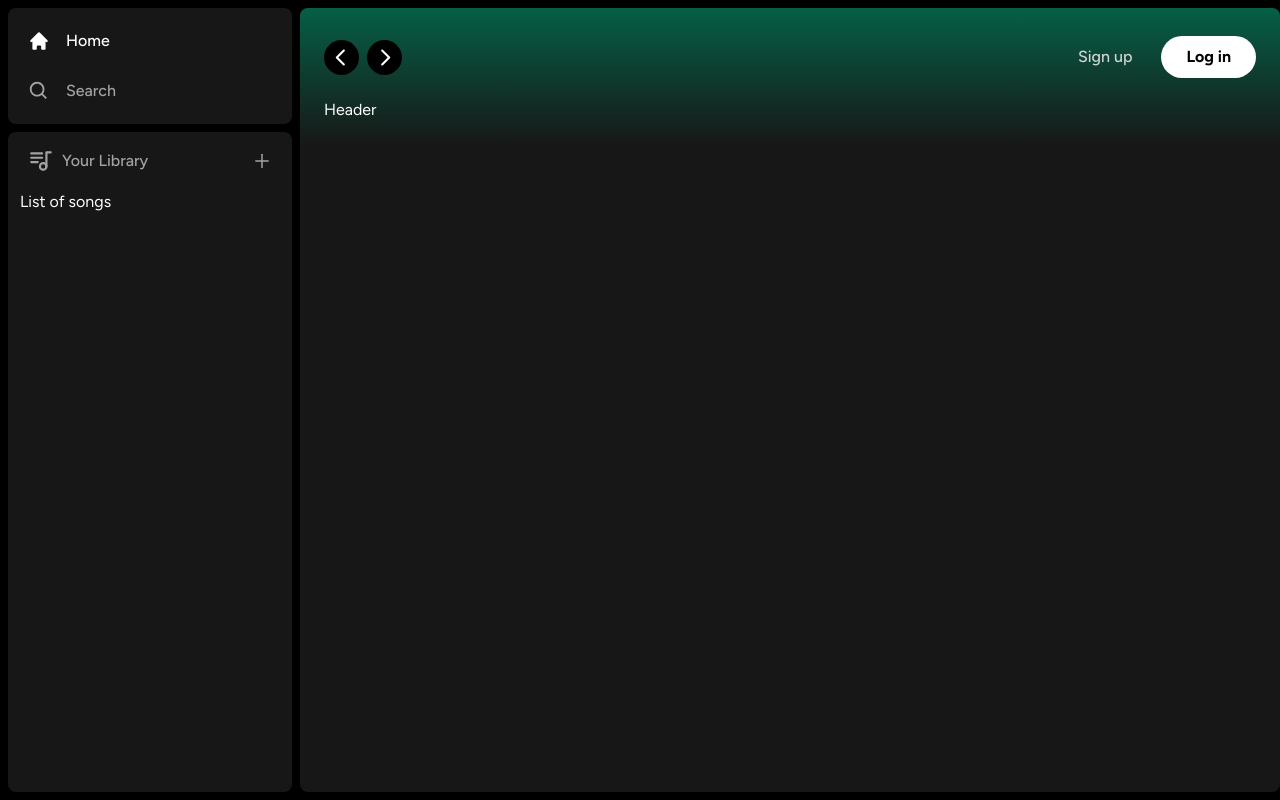
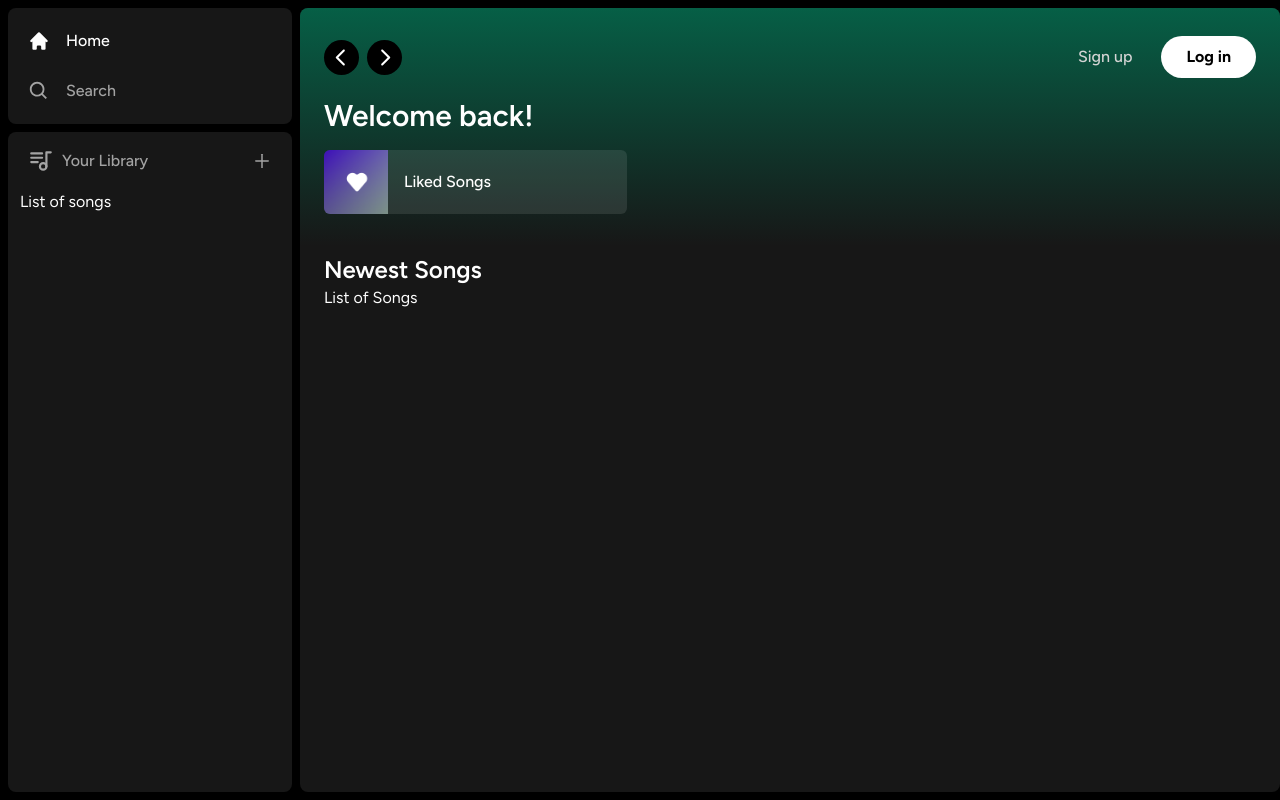
Before and after one commit to nikolayhotim1/spotify-clone, a Next.js app: page / in a window 1280 px wide. Built offline with nearby package versions, Linux system fonts and the light colour scheme.

Commit message:
feature: add some new elements to layout

```diff
--- a/src/app/(site)/page.tsx
+++ b/src/app/(site)/page.tsx
@@ -1,9 +1,31 @@
 import { Header } from '@/components/Header'
+import { ListItem } from '@/components/ListItem'
 
 export default function Home() {
 	return (
 		<div className='bg-neutral-900 rounded-lg h-full w-full overflow-hidden overflow-y-auto'>
-			<Header>Header</Header>
+			<Header>
+				<div className='mb-2'>
+					<h1 className='text-white text-3xl font-semibold'>
+						Welcome back!
+					</h1>
+					<div className='grid grid-cols-1 sm:grid-cols-2 xl:grid-cols-3 2xl:grid-cols-4 gap-3 mt-4'>
+						<ListItem
+							image='/images/liked.png'
+							name='Liked Songs'
+							href='liked'
+						/>
+					</div>
+				</div>
+			</Header>
+			<div className='mt-2 mb-7 px-6'>
+				<div className='flex justify-between items-center'>
+					<h1 className='text-white text-2xl font-semibold'>
+						Newest Songs
+					</h1>
+				</div>
+				<div>List of Songs</div>
+			</div>
 		</div>
 	)
 }
--- /dev/null
+++ b/src/components/ListItem.tsx
@@ -0,0 +1,40 @@
+'use client'
+
+import Image from 'next/image'
+import { useRouter } from 'next/navigation'
+import { FaPlay } from 'react-icons/fa'
+
+interface ListItemProps {
+	image: string
+	name: string
+	href: string
+}
+
+export function ListItem({ image, name, href }: ListItemProps) {
+	const router = useRouter()
+
+	function handleClick() {
+		//
+		router.push(href)
+	}
+
+	return (
+		<button
+			className='relative group flex items-center rounded-md overflow-hidden gap-x-4 bg-neutral-100/10 cursor-pointer hover:bg-neutral-100/20 transition pr-4'
+			onClick={handleClick}
+		>
+			<div className='relative min-h-[64px] min-w-[64px]'>
+				<Image
+					className='object-cover'
+					fill
+					src={image}
+					alt='Liked Image'
+				/>
+			</div>
+			<p className='font-medium truncate py-5'>{name}</p>
+			<div className='absolute transition opacity-0 rounded-full flex items-center justify-center bg-green-500 p-4 drop-shadow-md right-5 group-hover:opacity-100 hover:scale-110'>
+				<FaPlay className='text-black' />
+			</div>
+		</button>
+	)
+}
```
Also changed, not shown: public/images/liked.png (added).
